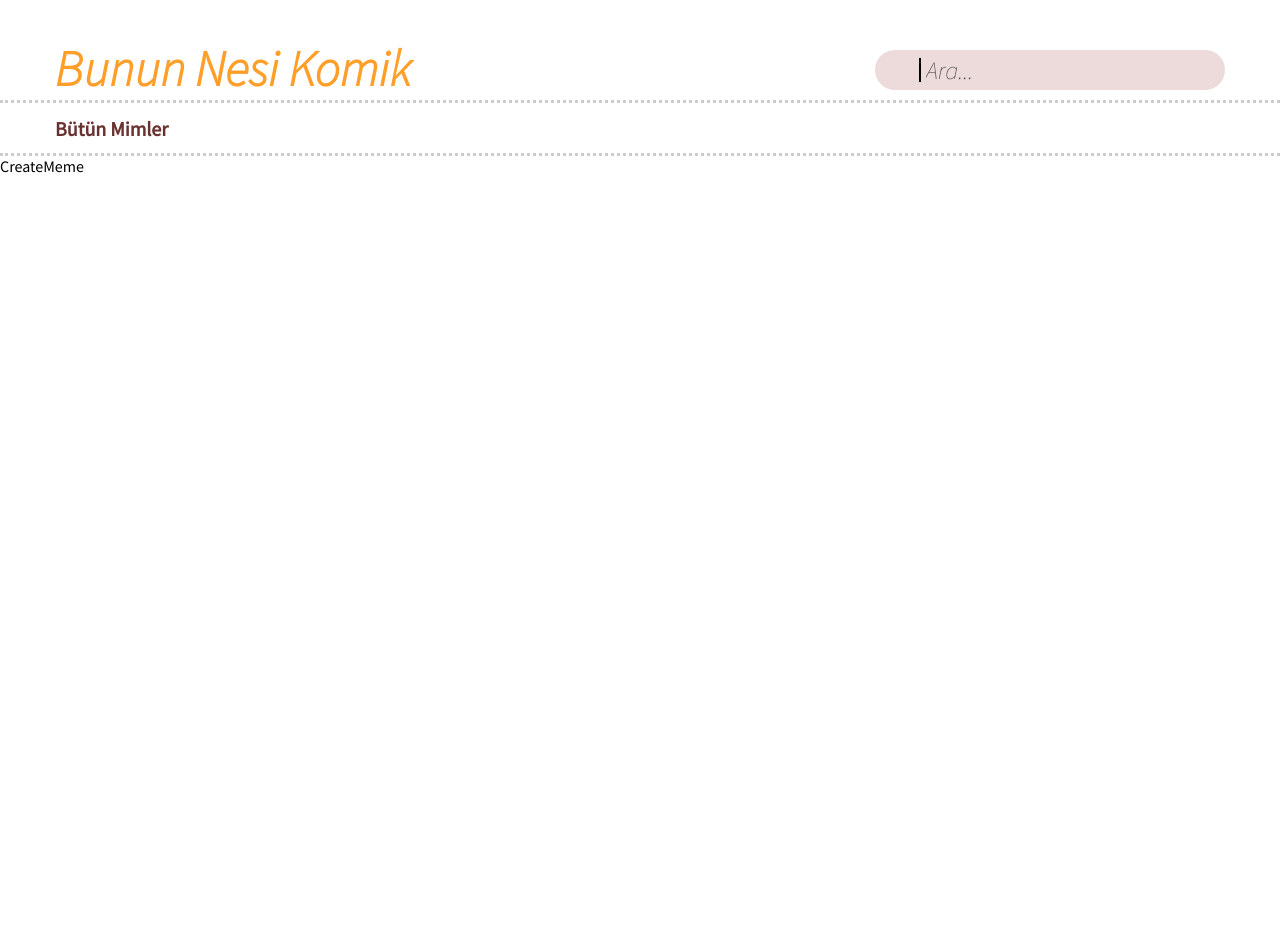
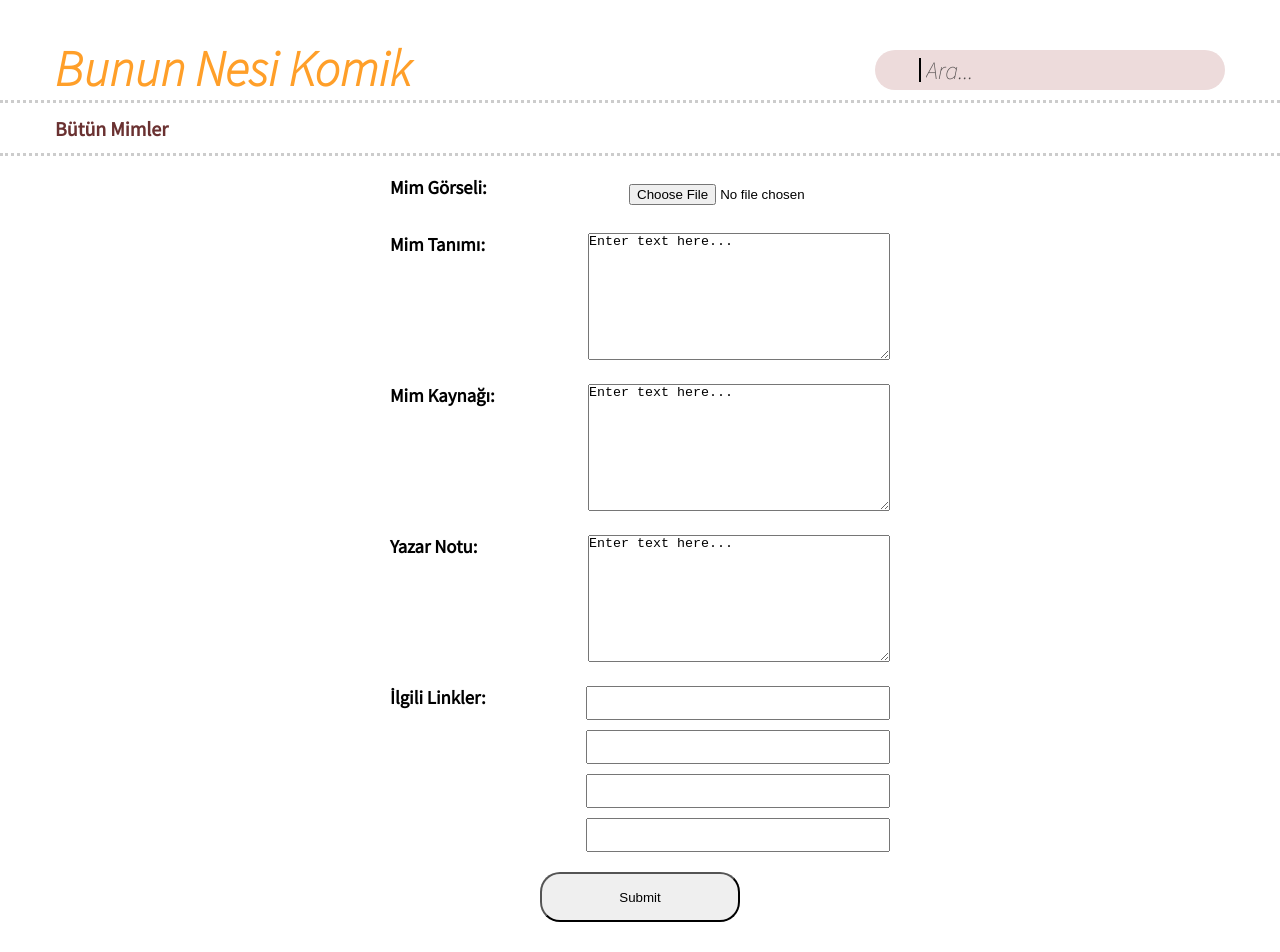
Before and after one commit to kaganBerk1/KnowYourMemeTurkish, a React (Vite) app: page /create in a window 1280 px wide. Before the commit the page ends 800 px from the top, so only its background shows below. Built offline with nearby package versions, Linux system fonts and the light colour scheme; some icons are missing.

Commit message:
create page done

```diff
--- a/src/Pages/CreateMeme.jsx
+++ b/src/Pages/CreateMeme.jsx
@@ -2,10 +2,61 @@ import React from 'react'
 import Header from '../components/header/Header'
 import "./CreateMeme.scss"
 export default function CreateMeme() {
+  const [selectedImage, setSelectedImage] = React.useState(null);
   return (
     <div>
         <Header></Header>
-        CreateMeme
+        <div className='createCover'>
+            <div className='rowStyle'>
+                <h3>Mim Görseli: </h3>
+                <div className='imageUploadCover'>
+                <input
+                    type="file"
+                    name="myImage"
+                    onChange={(event) => {
+                        console.log(event.target.files[0]);
+                        setSelectedImage(event.target.files[0]);
+                    }}
+                    className='uploadButton'
+                    />
+                    {selectedImage && (
+                        <div>
+                        <img  className='imageCover' alt="not found" width={"250px"} src={URL.createObjectURL(selectedImage)} />
+                        <br />
+                        <button className='buttonCover' onClick={()=>setSelectedImage(null)}>Remove</button>
+                        </div>
+                    )}
+                </div>
+                </div>
+                <div className='rowStyle'>
+                <h3>Mim Tanımı: </h3>
+                <div >
+                    <textarea className='descriptionCover' name="comment" form="usrform">Enter text here...</textarea>
+                </div>
+                </div>
+                <div className='rowStyle'>
+                <h3>Mim Kaynağı: </h3>
+                <div >
+                    <textarea className='descriptionCover' name="comment" form="usrform">Enter text here...</textarea>
+                </div>
+                </div>
+                <div className='rowStyle'>
+                <h3>Yazar Notu: </h3>
+                <div >
+                    <textarea className='descriptionCover' name="comment" form="usrform">Enter text here...</textarea>
+                </div>
+                </div>
+                <div className='rowStyle'>
+                <h3>İlgili Linkler: </h3>
+                <div style={{display:"flex",flexDirection:"column",marginBottom:"10px"}}>
+                    <input  className='relatedLinkCover'  type="text"/>
+                    <input  className='relatedLinkCover'  type="text"/>
+                    <input  className='relatedLinkCover'  type="text"/>
+                    <input  className='relatedLinkCover'  type="text"/>
+                </div>
+                </div>
+                <input className='submit' type="submit" />
+            </div>
     </div>
   )
 }
--- a/src/Pages/CreateMeme.scss
+++ b/src/Pages/CreateMeme.scss
@@ -0,0 +1,58 @@
+.createCover{
+    display: flex;
+    flex-direction: column;
+    align-items: center;
+    width: 100%;
+    .rowStyle{
+        display: flex;
+        min-width: 500px;
+        max-width: 1600px;
+        justify-content: space-between;
+        margin-top: 20px;
+        .imageUploadCover{
+            display: flex;
+            flex-direction: column;
+            .uploadButton{
+                border-radius: 8px;
+                padding: 8px;
+                cursor: pointer;
+            }
+            .imageCover{
+               margin-top: 10px;
+            }
+            .buttonCover{
+
+                border-radius: 8px;
+                padding: 8px;
+                cursor: pointer;
+            }
+        }
+        .descriptionCover{
+            width: 300px;
+            height: 125px;
+        }
+        .relatedLinkCover{
+            width: 300px;
+            height: 30px;
+            margin-bottom: 10px;
+            text-indent: 5px;
+        }
+    }
+    .submit{
+        width: 200px;
+        height: 50px;
+        border-radius: 20px;
+        margin-bottom: 30px;
+        cursor: pointer;
+        position: relative;
+        top:0px;
+    }
+    .submit:hover{
+        position: relative;
+        top:-5px;
+        transition: all  300ms;
+        width: 210px;
+        height: 55px;
+    }
+
+}
```
